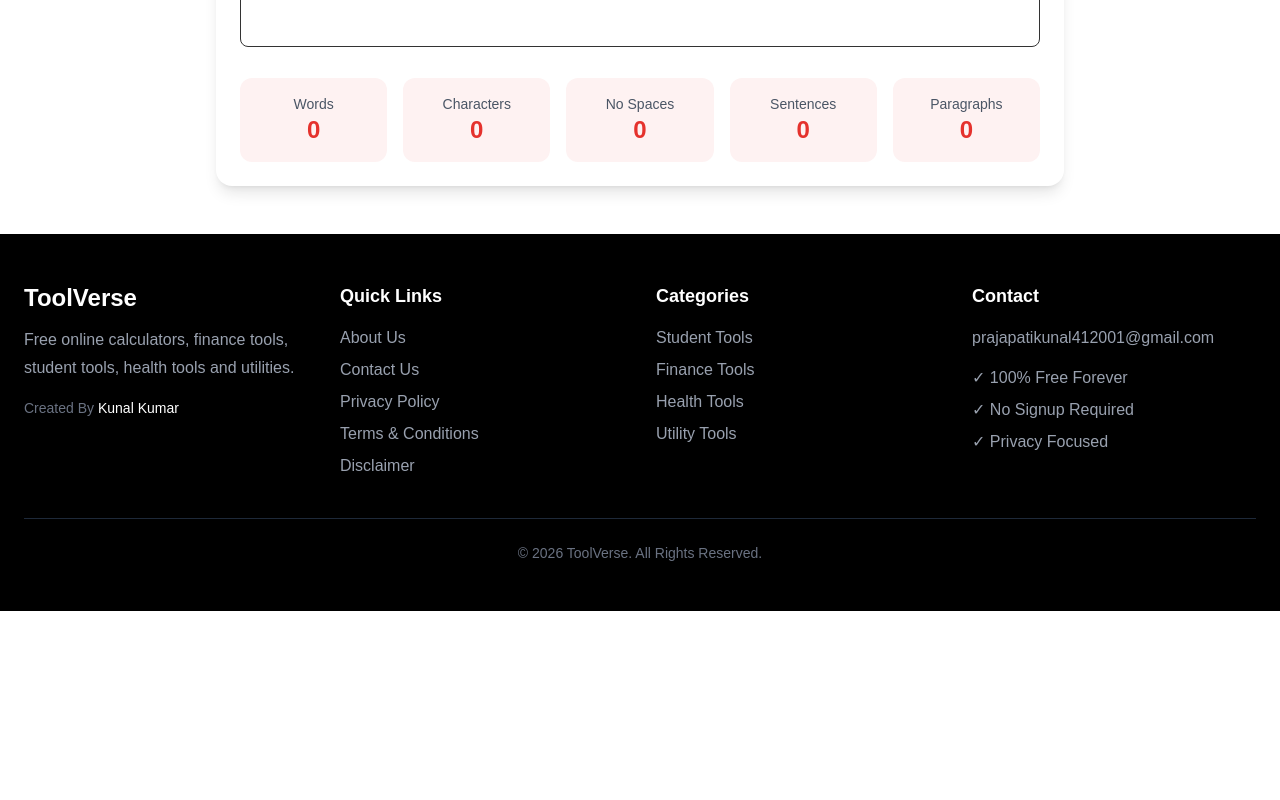
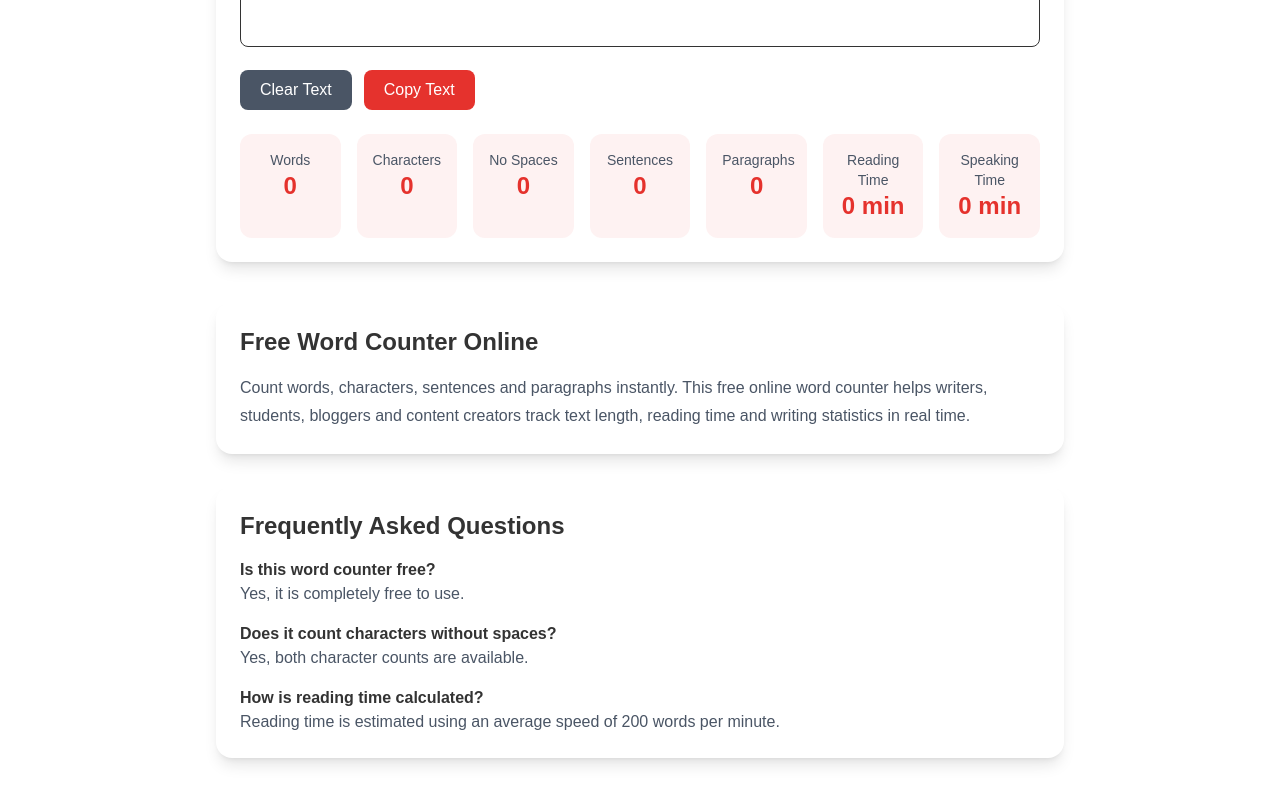
Before and after one commit to kunalkumar88827/toolverse, a Next.js app: page /word-counter in a window 1280 px wide. Shown: the part 440-1240 px from the top of the page. Before the commit the page ends 1051 px from the top, so only its background shows below. Built offline with nearby package versions, Linux system fonts and the light colour scheme; no server answers.

Commit message:
Added Image Resizer, QR Generator and Word Counter tools with SEO optimization

```diff
--- /dev/null
+++ b/app/word-counter/layout.tsx
@@ -0,0 +1,15 @@
+import type { Metadata } from "next";
+
+export const metadata: Metadata = {
+  title: "Free Word Counter Online - Count Words & Characters",
+  description:
+    "Count words, characters, sentences, paragraphs, reading time and speaking time instantly.",
+};
+
+export default function Layout({
+  children,
+}: {
+  children: React.ReactNode;
+}) {
+  return <>{children}</>;
+}
--- a/app/word-counter/page.tsx
+++ b/app/word-counter/page.tsx
@@ -31,6 +31,10 @@
           (paragraph) => paragraph.trim() !== ""
         ).length;
 
+        const readingTime = Math.ceil(words / 200);
+
+const speakingTime = Math.ceil(words / 130);
+
   return (
     <div className="max-w-4xl mx-auto px-6 py-12">
       <h1 className="text-4xl font-bold text-center mb-8">
@@ -45,8 +49,23 @@
           rows={10}
           className="w-full border rounded-lg p-4 resize-none"
         />
+        <div className="flex gap-3 mt-4">
+  <button
+    onClick={() => setText("")}
+    className="bg-gray-600 hover:bg-gray-700 text-white px-5 py-2 rounded-lg"
+  >
+    Clear Text
+  </button>
 
-        <div className="grid grid-cols-2 md:grid-cols-5 gap-4 mt-6">
+  <button
+    onClick={() => navigator.clipboard.writeText(text)}
+    className="bg-[#E5322D] hover:bg-red-700 text-white px-5 py-2 rounded-lg"
+  >
+    Copy Text
+  </button>
+</div>
+
+       <div className="grid grid-cols-2 md:grid-cols-7 gap-4 mt-6">
           <div className="bg-red-50 rounded-xl p-4 text-center">
             <h3 className="text-sm text-gray-600">
               Words
@@ -91,8 +110,72 @@
               {paragraphs}
             </p>
           </div>
+          <div className="bg-red-50 rounded-xl p-4 text-center">
+  <h3 className="text-sm text-gray-600">
+    Reading Time
+  </h3>
+  <p className="text-2xl font-bold text-[#E5322D]">
+    {readingTime} min
+  </p>
+</div>
+
+<div className="bg-red-50 rounded-xl p-4 text-center">
+  <h3 className="text-sm text-gray-600">
+    Speaking Time
+  </h3>
+  <p className="text-2xl font-bold text-[#E5322D]">
+    {speakingTime} min
+  </p>
+</div>
         </div>
       </div>
+      <section className="mt-10 bg-white rounded-2xl shadow-lg p-6">
+  <h2 className="text-2xl font-bold mb-4">
+    Free Word Counter Online
+  </h2>
+
+  <p className="text-gray-600 leading-7">
+    Count words, characters, sentences and paragraphs instantly.
+    This free online word counter helps writers, students,
+    bloggers and content creators track text length, reading
+    time and writing statistics in real time.
+  </p>
+</section>
+
+<section className="mt-8 bg-white rounded-2xl shadow-lg p-6">
+  <h2 className="text-2xl font-bold mb-4">
+    Frequently Asked Questions
+  </h2>
+
+  <div className="space-y-4">
+    <div>
+      <h3 className="font-semibold">
+        Is this word counter free?
+      </h3>
+      <p className="text-gray-600">
+        Yes, it is completely free to use.
+      </p>
+    </div>
+
+    <div>
+      <h3 className="font-semibold">
+        Does it count characters without spaces?
+      </h3>
+      <p className="text-gray-600">
+        Yes, both character counts are available.
+      </p>
+    </div>
+
+    <div>
+      <h3 className="font-semibold">
+        How is reading time calculated?
+      </h3>
+      <p className="text-gray-600">
+        Reading time is estimated using an average speed of 200 words per minute.
+      </p>
+    </div>
+  </div>
+</section>
     </div>
   );
 }
```
